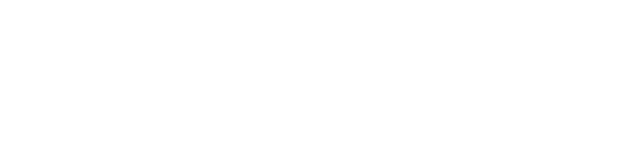
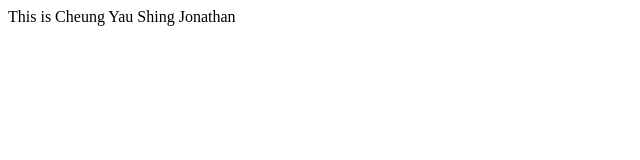
Before and after one commit to YScheung/yscheung.github.io, a plain HTML site: page index.html in a window 1280 px wide. Shown: the whole page, without its empty margins (0-640 px from the left). Drawn offline with Linux system fonts and the light colour scheme.

Commit message:
Update index.html

```diff
--- a/index.html
+++ b/index.html
@@ -1,4 +1,8 @@
 <!DOCTYPE html><html lang="en-us">
 
 
- <title>Cheung Yau Shing Jonathan</title>
+<title>Cheung Yau Shing Jonathan</title>
+
+<body>
+  This is Cheung Yau Shing Jonathan
+</body>
```
